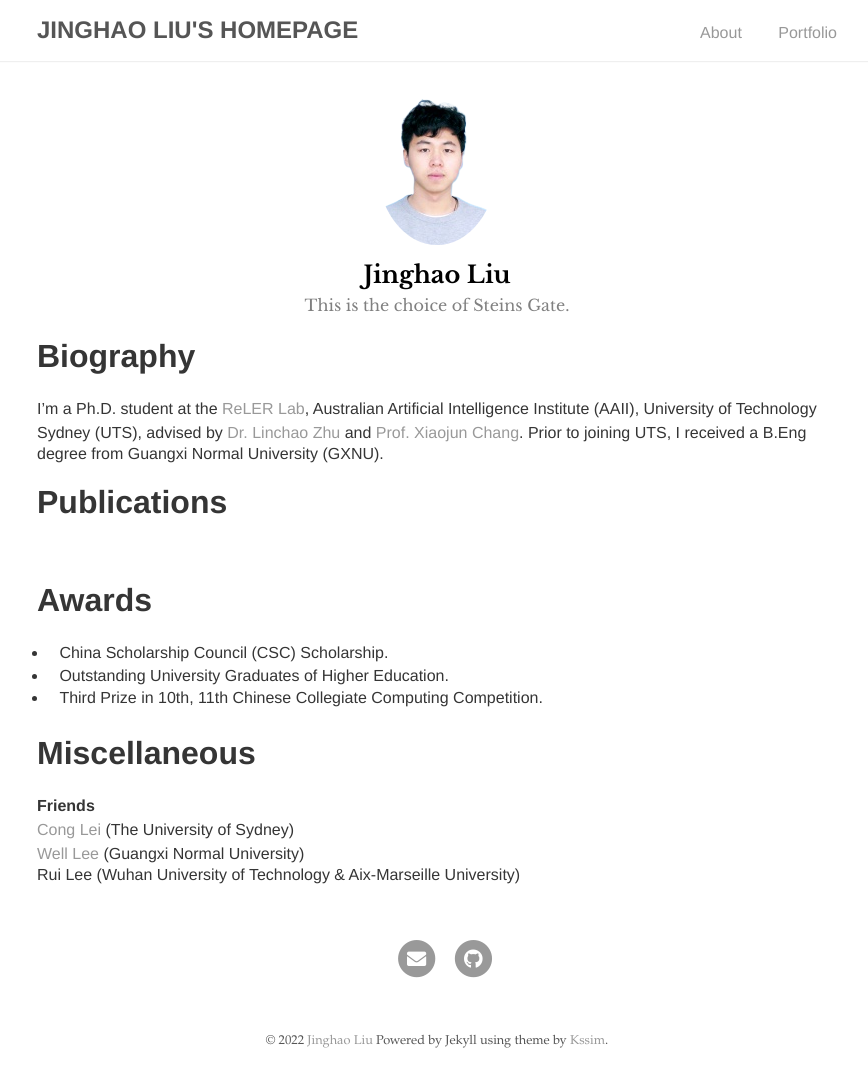
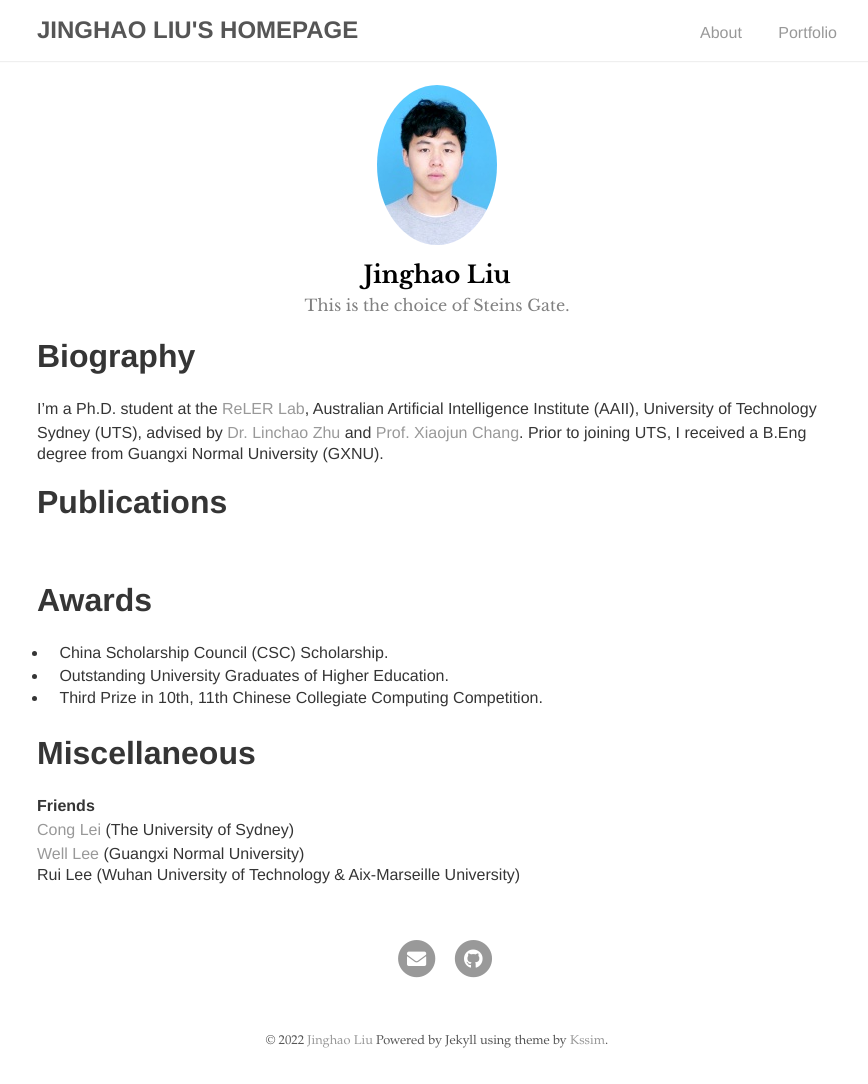
Before and after one commit to jinghaoliu/Web, a Jekyll site: the page built from index.md, in a window 1280 px wide. Shown: the whole page, without its empty margins (203-1071 px from the left). Built offline with Jekyll 4.4.1, drawn with Linux system fonts in a browser that asks for light colours; our own code applies the rules of GitHub Pages for plain Markdown files.

Commit message:
Update _config.yml

```diff
--- a/_config.yml
+++ b/_config.yml
@@ -9,7 +9,7 @@ author:
   name: Jinghao Liu
   desc: This is the choice of Steins Gate.
   email: jinghaoliu@hotmail.com
-  selfie: assets/img/profile.png
+  selfie: assets/img/profile.jpg
 
 # social
 social:
```
